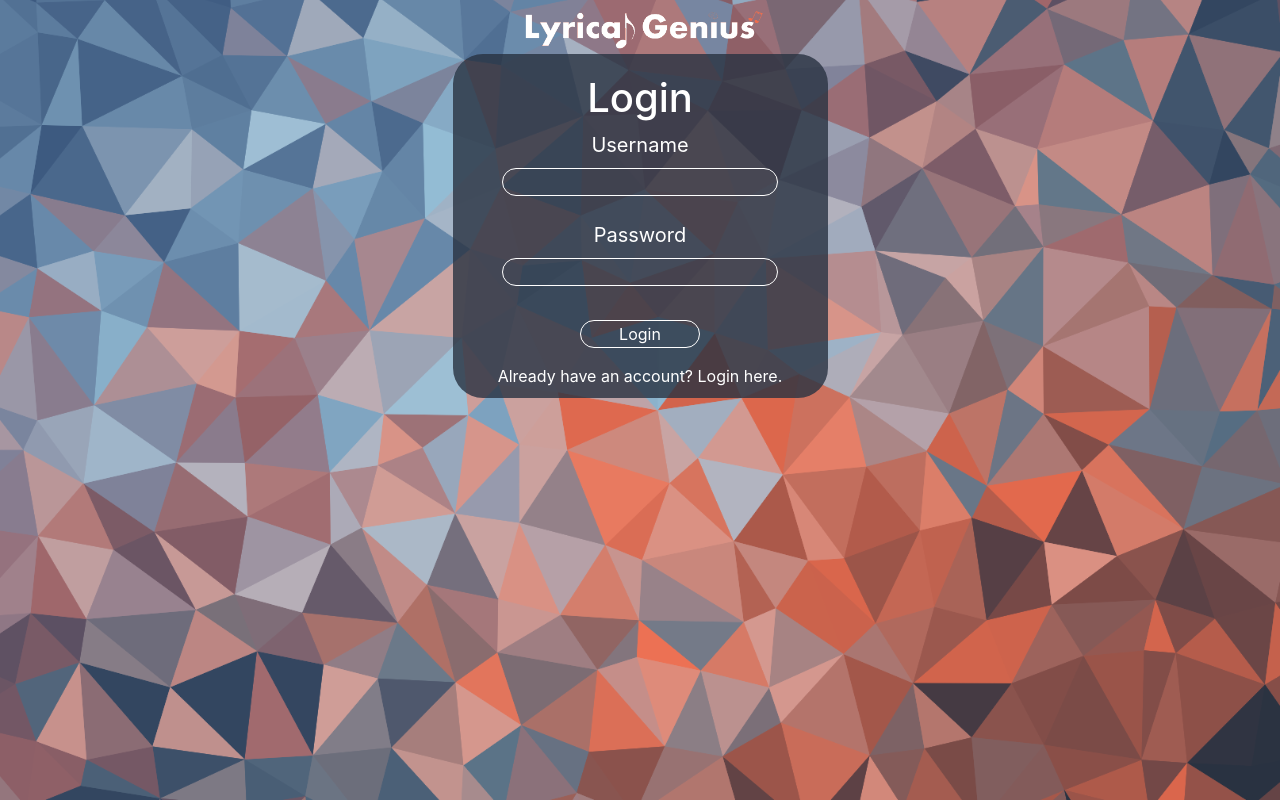
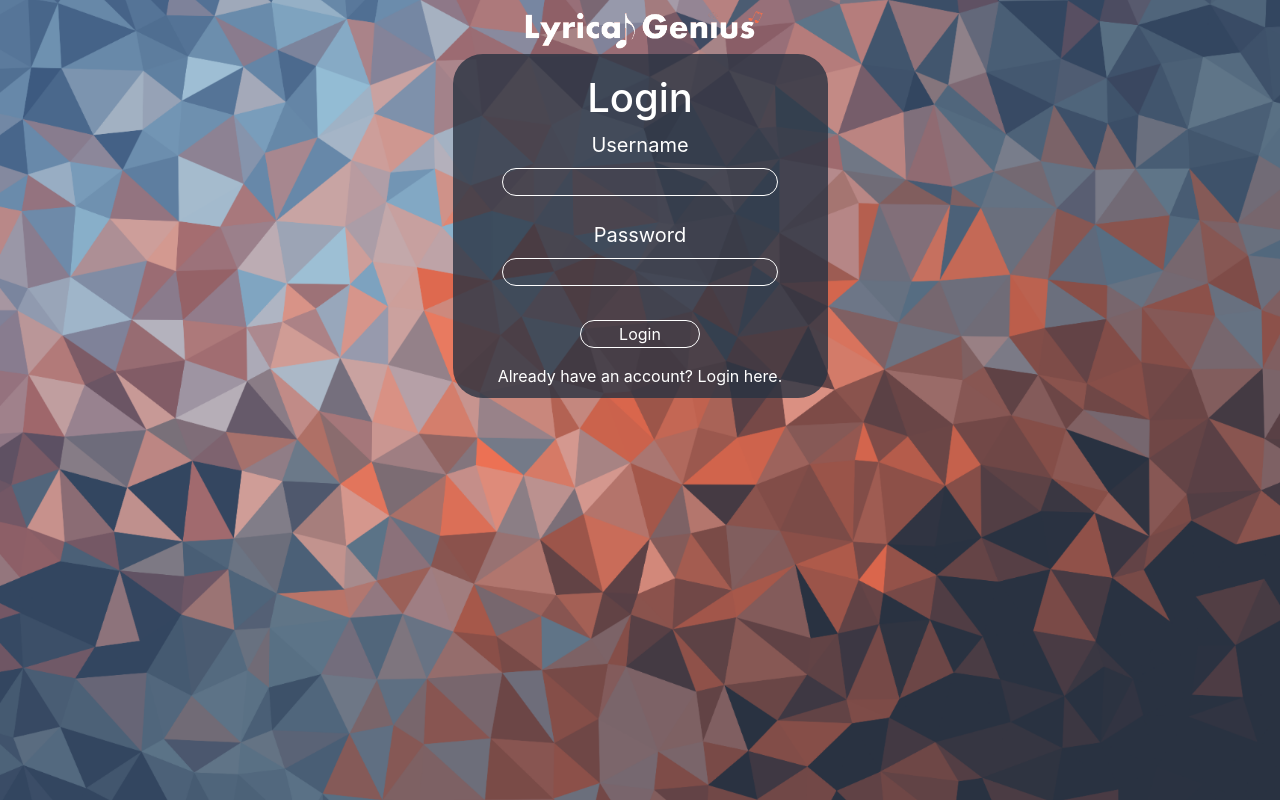
Before and after one commit to johnny-gangoo/projects-02-lyricalgenius, a React (Create React App) app in the folder lyricalgenius/: page / in a window 1280 px wide. Built offline with nearby package versions, Linux system fonts and the light colour scheme.

Commit message:
Added heroimage and modified login background repitition

```diff
--- a/lyricalgenius/src/login.css
+++ b/lyricalgenius/src/login.css
@@ -2,6 +2,10 @@ body, html {
     height: 100%;
     width: 100%;
     background-image: url('./images/loginimage.png');
+    background-position: center;
+    background-repeat: no-repeat;
+    background-size: cover;
+    position: relative;
 }
 
 .form-field{
```
